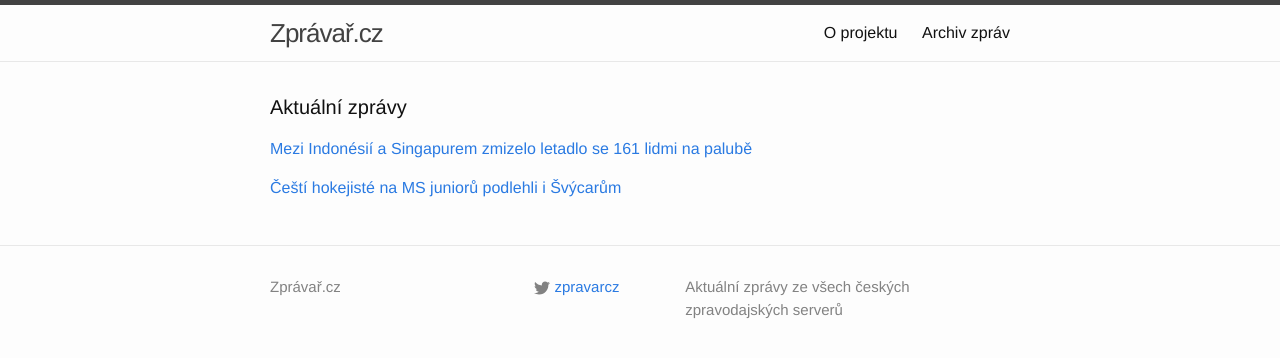
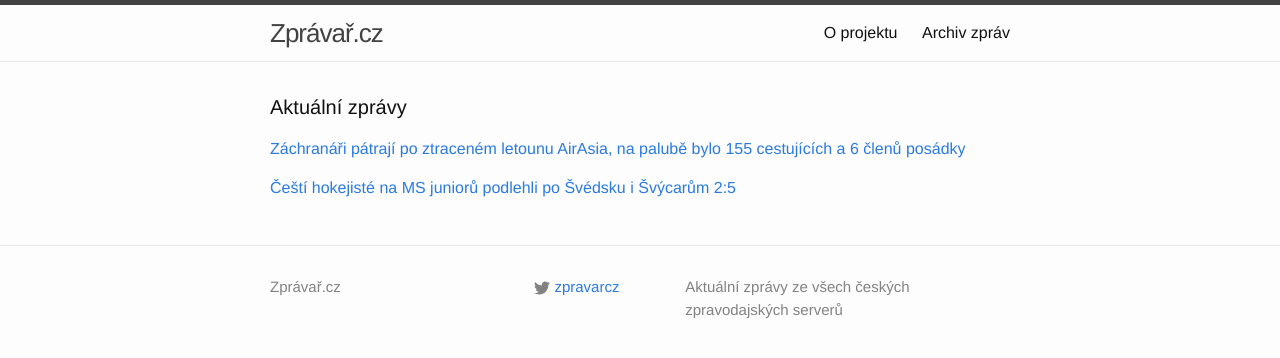
Before and after one commit to adliska/zpravar, a Jekyll site: the page built from index.html, in a window 1280 px wide. Shown: the top 358 px of the page. Built offline with Jekyll 4.4.1, drawn with Linux system fonts in a browser that asks for light colours.

Commit message:
zpravar news update

```diff
--- a/index.html
+++ b/index.html
@@ -5,17 +5,22 @@ layout: default
 <div class="home">
     <h1 class="page-heading">Aktuální zprávy</h1>
 
-<p><a href="javascript:;" onclick="toggle_visibility('zpravy0')">Mezi Indonésií a Singapurem zmizelo letadlo se 161 lidmi na palubě</a></p>
+<p><a href="javascript:;" onclick="toggle_visibility('zpravy0')">Záchranáři pátrají po ztraceném letounu AirAsia, na palubě bylo 155 cestujících a 6 členů posádky</a></p>
 <div id="zpravy0" style="display:none">
 <ul>
+<li><a href=http://www.rozhlas.cz/_zprava/zachranari-patraji-po-ztracenem-letounu-airasia-na-palube-bylo-155-cestujicich-a-6-clenu-posadky--1437000>Záchranáři pátrají po ztraceném letounu AirAsia, na palubě bylo 155 cestujících a 6 členů posádky - www.rozhlas.cz</a></li>
+<li><a href=http://zpravy.aktualne.cz/zahranici/v-indonesii-zmizelo-letadlo-na-palube-bylo-161-lidi/r~c0ad52c28e5811e490f70025900fea04/>V Indonésii zmizelo letadlo, na palubě bylo 161 lidí - zpravy.aktualne.cz</a></li>
+<li><a href=http://www.lidovky.cz/letoun-airasia-se-155-pasazery-zmizel-mezi-indonesii-a-singapurem-pxf-/zpravy-svet.aspx?c=A141228_071330_ln_zahranici_sho>Nad Jávským mořem zmizelo letadlo. Pilot žádal letět neobvyklou trasou  - www.lidovky.cz</a></li>
 <li><a href=http://www.novinky.cz/zahranicni/357312-mezi-indonesii-a-singapurem-zmizelo-letadlo-se-161-lidmi-na-palube.html>Mezi Indonésií a Singapurem zmizelo letadlo se 161 lidmi na palubě - www.novinky.cz</a></li>
 <li><a href=http://www.ceskenoviny.cz/zpravy/zpravy/letoun-airasia-se-155-pasazery-zmizel-mezi-indonesii-a-singapurem/1162824>Letoun AirAsia se 155 pasažéry zmizel mezi Indonésií a Singapurem - www.ceskenoviny.cz</a></li>
 <li><a href=http://www.rozhlas.cz/_zprava/letoun-airasia-se-155-pasazery-zmizel-mezi-indonesii-a-singapurem--1437000>Letoun AirAsia se 155 pasažéry zmizel mezi Indonésií a Singapurem - www.rozhlas.cz</a></li>
 <li><a href=http://zpravy.idnes.cz/ztraceny-airbus-airasia-do-singapuru-dwk-/zahranicni.aspx?c=A141228_050117_zahranicni_jw>U Jakarty zmizel airbus se 155 lidmi na palubě, mířil do Singapuru - zpravy.idnes.cz</a></li>
 </ul>
-</div><p><a href="javascript:;" onclick="toggle_visibility('zpravy1')">Čeští hokejisté na MS juniorů podlehli i Švýcarům</a></p>
+</div><p><a href="javascript:;" onclick="toggle_visibility('zpravy1')">Čeští hokejisté na MS juniorů podlehli po Švédsku i Švýcarům 2:5</a></p>
 <div id="zpravy1" style="display:none">
 <ul>
+<li><a href=http://www.denik.cz/hokej/cesti-hokejiste-na-ms-junioru-podlehli-po-svedsku-i-svycarum-2-5-20141228.html>Čeští hokejisté na MS juniorů podlehli po Švédsku i Švýcarům 2:5 - www.denik.cz</a></li>
+<li><a href=http://www.tyden.cz/rubriky/sport/hokej/stihnou-se-juniori-probrat-trener-trnka-dostali-jsme-lekci_328467.html>Stihnou se junioři probrat? Trenér Trnka: Dostali jsme lekci - www.tyden.cz</a></li>
 <li><a href=http://www.sportovninoviny.cz/zpravy/cesti-hokejiste-na-ms-junioru-podlehli-i-svycarum/1162814>Čeští hokejisté na MS juniorů podlehli i Švýcarům - www.sportovninoviny.cz</a></li>
 <li><a href=http://www.tyden.cz/rubriky/sport/hokej/juniori-tezce-propadaji-po-svedsku-nestacili-na-slabsi-svycarsko_328466.html>Junioři těžce propadají. Po Švédsku nestačili na slabší Švýcarsko - www.tyden.cz</a></li>
 <li><a href=http://www.rozhlas.cz/_zprava/hokejiste-do-20-let-nezvladaji-oslabeni-na-ms-prohrali-i-se-svycarskem-25--1436989>Hokejisté do 20 let nezvládají oslabení, na MS prohráli i se Švýcarskem 2:5 - www.rozhlas.cz</a></li>
```
